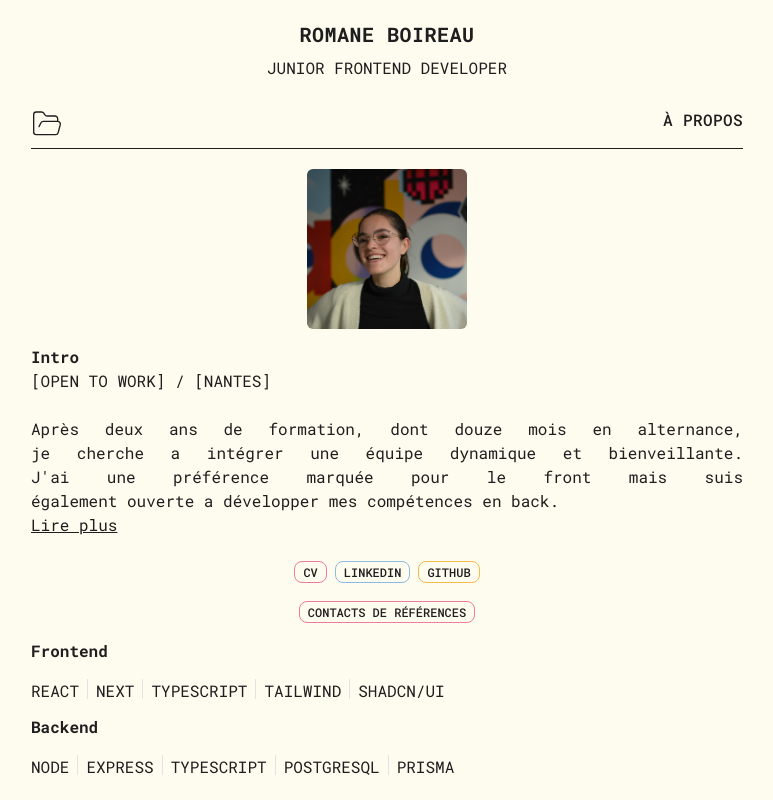
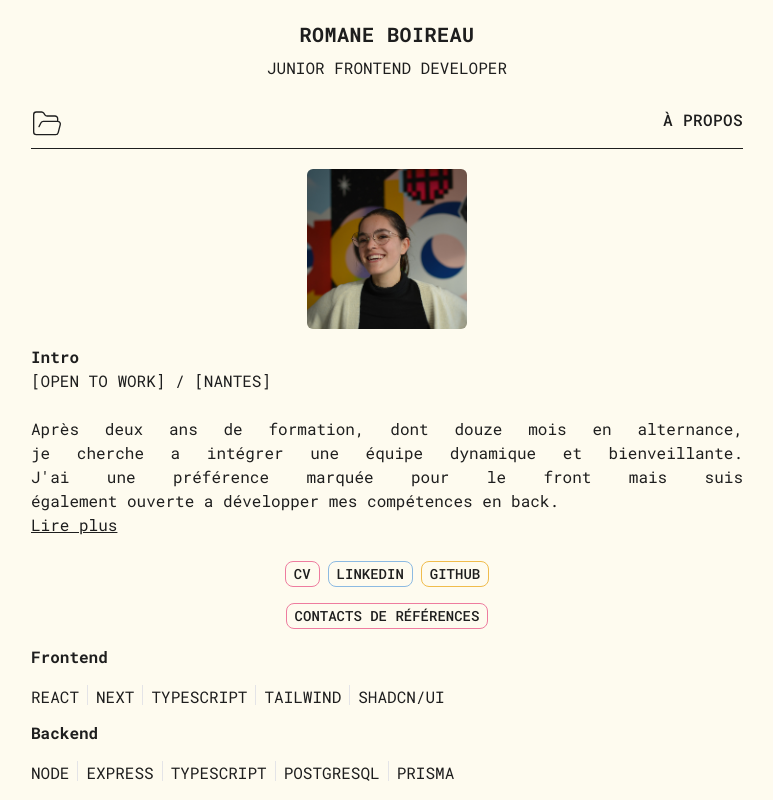
Before and after one commit to aanatema/portfolio-v2, a Next.js app: page / in a window 1280 px wide. Shown: the top 800 px of the page, without its empty margins (253-1026 px from the left). Built offline with nearby package versions, Linux system fonts and the light colour scheme.

Commit message:
change font size in badges

```diff
--- a/src/components/ui/badge.tsx
+++ b/src/components/ui/badge.tsx
@@ -5,7 +5,7 @@ import { cva, type VariantProps } from "class-variance-authority"
 import { cn } from "@/lib/utils"
 
 const badgeVariants = cva(
-	"inline-flex items-center justify-center rounded-md border px-2 py-0.5 text-xs font-medium w-fit whitespace-nowrap shrink-0 [&>svg]:size-3 gap-1 [&>svg]:pointer-events-none focus-visible:border-ring focus-visible:ring-ring/50 focus-visible:ring-[3px] aria-invalid:ring-destructive/20 dark:aria-invalid:ring-destructive/40 aria-invalid:border-destructive transition-[color,box-shadow] overflow-hidden uppercase",
+	"inline-flex items-center justify-center rounded-md border px-2 py-0.5 text-xs font-medium text-sm w-fit whitespace-nowrap shrink-0 [&>svg]:size-3 gap-1 [&>svg]:pointer-events-none focus-visible:border-ring focus-visible:ring-ring/50 focus-visible:ring-[3px] aria-invalid:ring-destructive/20 dark:aria-invalid:ring-destructive/40 aria-invalid:border-destructive transition-[color,box-shadow] overflow-hidden uppercase",
 	{
 		variants: {
 			variant: {
```
